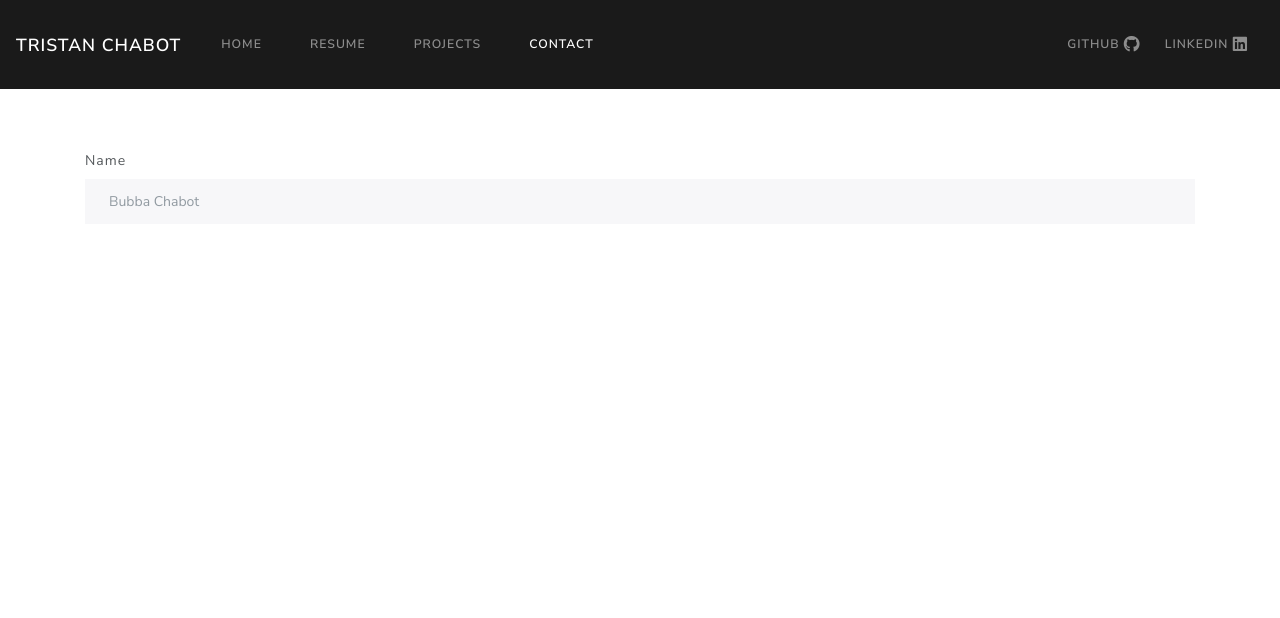
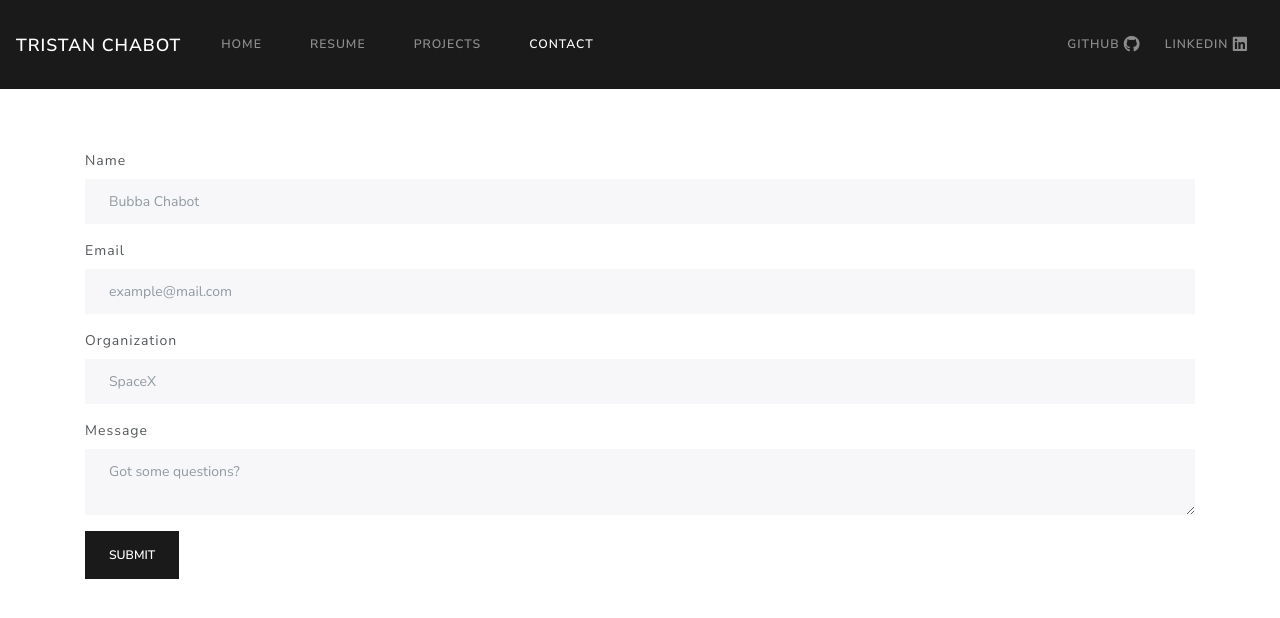
Before and after one commit to BubbaTLC/bubbatlc.github.io, a PHP site: page /contact in a window 1280 px wide. Shown: the top 618 px of the page. Run offline with PHP 8.4, Linux system fonts and the light colour scheme; some libraries are stand-ins or nearby versions.

Commit message:
Pushing before phpmailer set up

```diff
--- a/contact/index.php
+++ b/contact/index.php
@@ -54,12 +54,29 @@
     <form>
         <div class="form-group">
             <label for="nameInput">Name</label>
-            <input type="text" class="form-control" id="nameInput" maxlength="25" minlength="1" placeholder="Bubba Chabot">
+            <input type="text" class="form-control" id="nameInput" required maxlength="25" minlength="1"
+                   placeholder="Bubba Chabot">
         </div>
+
+        <div class="form-group">
+            <label for="emailInput">Email</label>
+            <input type="email" class="form-control" id="emailInput" required placeholder="example@mail.com">
+        </div>
+
+        <div class="form-group">
+            <label for="orgInput">Organization</label>
+            <input type="text" class="form-control" id="orgInput" required maxlength="25" minlength="1"
+                   placeholder="SpaceX">
+        </div>
+
+        <div class="form-group">
+            <label for="msgInput">Message</label>
+            <textarea class="form-control" id="msgInput" maxlength="1000" placeholder="Got some questions?"></textarea>
+        </div>
+        <button type="submit" class="btn btn-primary">Submit</button>
     </form>
-<!--    Email -->
-<!--    Company -->
-<!--    Comment/Message-->
+
+    <!--    Comment/Message-->
 </div>
 
 </body>
```
